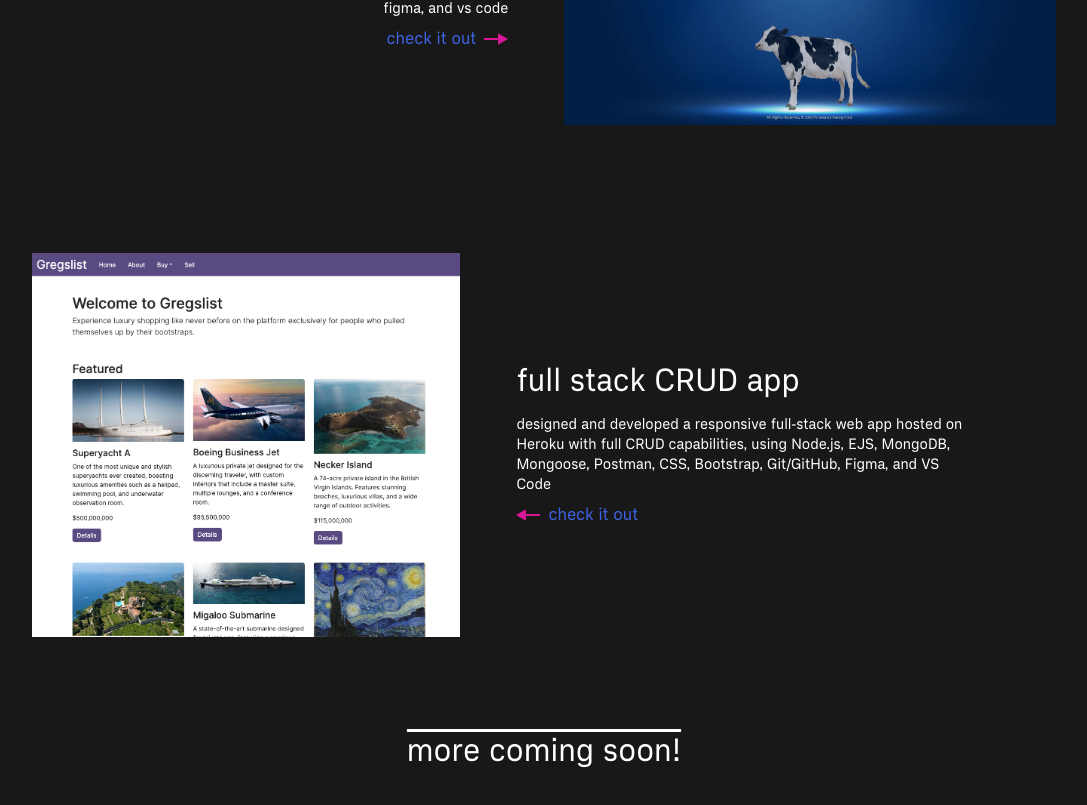
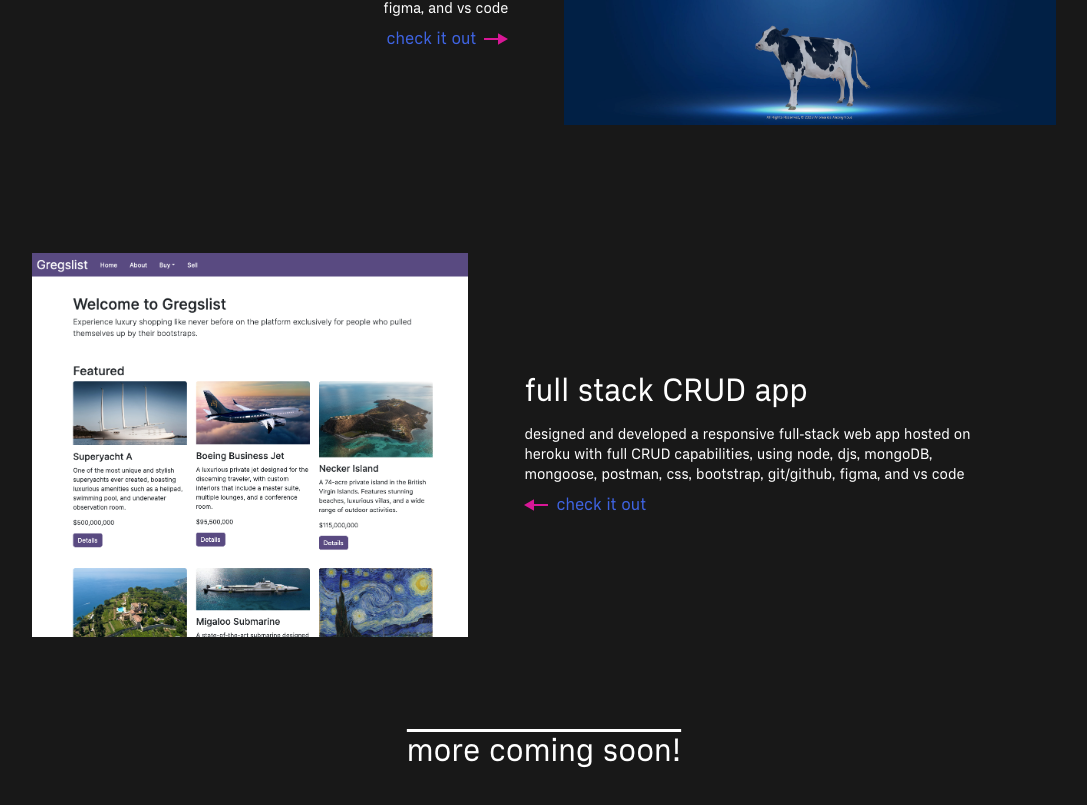
Before and after one commit to gabewolford/react-portfolio, a React (Vite) app: page /work in a window 1280 px wide. Shown: the part 1410-2215 px from the top of the page, without its empty margins (96-1183 px from the left). Built offline with nearby package versions, Linux system fonts and the light colour scheme.

Commit message:
changed casing in description

```diff
--- a/src/components/WorkPage/index.jsx
+++ b/src/components/WorkPage/index.jsx
@@ -98,7 +98,7 @@ export default function WorkPage() {
                                 <h4 className="text-2xl md:text-3xl hover:text-orange font-md leading-7 mb-4 transition ease-in-out duration-300">full stack CRUD app</h4>
                             </a>
 
-                            <p className="text-sm mb-2">designed and developed a responsive full-stack web app hosted on Heroku with full CRUD capabilities, using Node.js, EJS, MongoDB, Mongoose, Postman, CSS, Bootstrap, Git/GitHub, Figma, and VS Code</p>
+                            <p className="text-sm mb-2">designed and developed a responsive full-stack web app hosted on heroku with full CRUD capabilities, using node, djs, mongoDB, mongoose, postman, css, bootstrap, git/github, figma, and vs code</p>
                             <div className="flex items-center">
                                 <a href="https://gregslist.herokuapp.com/" target="_blank">
                                     <img className="w-6 mr-2" src={leftArrow} alt='left arrow'/>
```
